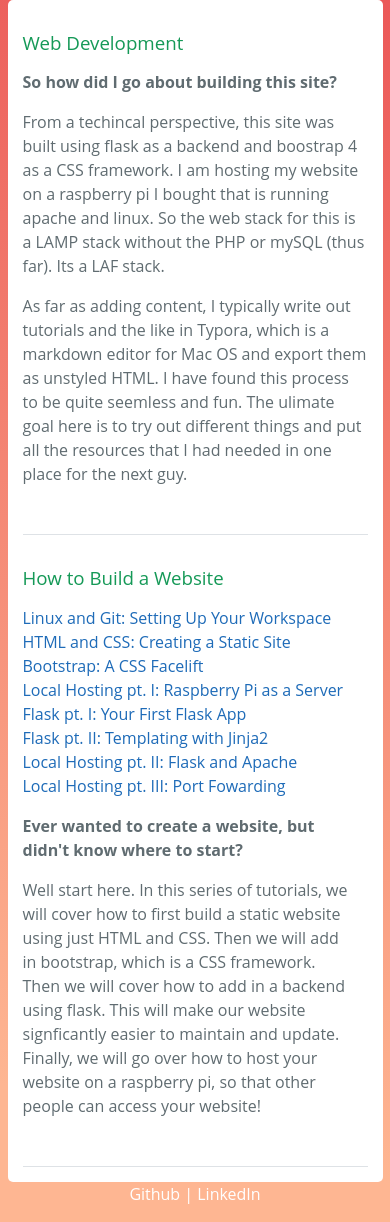
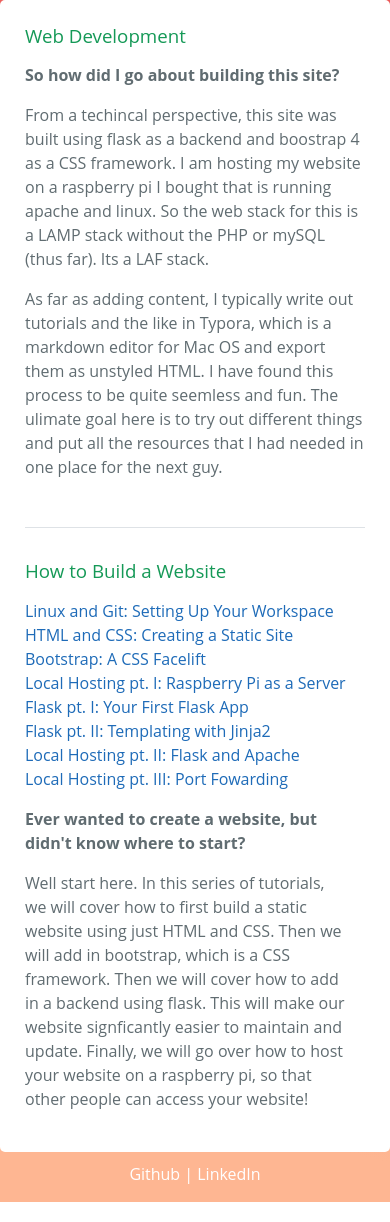
Before and after one commit to corydonbaylor/flask-app, a Flask app: page /webdev in a window 390 px wide. Shown: the part 56-1278 px from the top of the page. Run offline with Flask 2, Linux system fonts and the light colour scheme; some libraries are stand-ins or nearby versions.

Commit message:
mobile view fix pt 1

```diff
--- a/app/static/css/main.css
+++ b/app/static/css/main.css
@@ -50,6 +50,35 @@
     border-color: rgb(85,85,85);
   }
 
+/* main content section css */
+.grad{
+    background-color: white;
+    padding: 3rem;
+    border-radius: 5px;
+}
+
+@media only screen and (max-width: 576px) {
+    .grad {
+        padding:25px;
+    }
+}
+
+.blues{
+    background-image: linear-gradient(45deg, #4facfe 0%, #00f2fe 100%);
+}
+
+.greens{
+    background-image: linear-gradient(60deg, #96deda 0%, #50c9c3 100%);
+}
+
+.oranges{
+    background-image: linear-gradient(14deg, #feb692 10%, #ea5455 100%);
+}
+
+.greys{
+    background-image: linear-gradient(80deg, #a3bded 0%, #6991c7 100%)
+}
+
 /* Skill Icons for homepage*/
 .skill-icons-list{
     padding-left: 0;
@@ -77,6 +106,7 @@ color: #BD5D38
 .prof-link {
     color:white;
     text-align: center;
+    padding-top: 10px;
 }
 
 .prof-link a{
--- a/app/static/css/travel.css
+++ b/app/static/css/travel.css
@@ -49,6 +49,12 @@
     padding: 50px;
   }
 
+  @media only screen and (max-width: 576px) {
+    .para-tex {
+        padding:25px;
+    }
+}
+
   .travel-article{
     height:300px;
   }
--- a/app/static/custom.css
+++ b/app/static/custom.css
@@ -38,34 +38,7 @@ h6 {
   font-size: 12px;
 }
 
- /* main content section css */
-.grad{
-  background-color: white;
-  padding: 3rem;
-  border-radius: 5px;
-}
 
-@media only screen and (max-width: 576px) {
-  .grad {
-    padding:15px;
-  }
-}
-
-.blues{
-  background-image: linear-gradient(45deg, #4facfe 0%, #00f2fe 100%);
-}
-
-.greens{
-  background-image: linear-gradient(60deg, #96deda 0%, #50c9c3 100%);
-}
-
-.oranges{
-  background-image: linear-gradient(14deg, #feb692 10%, #ea5455 100%);
-}
-
-.greys{
-  background-image: linear-gradient(80deg, #a3bded 0%, #6991c7 100%)
-}
 
 .container {
   padding-top: 2rem;
@@ -210,7 +183,7 @@ h6 {
 
 @media only screen and (max-width: 576px) {
   .container {
-    max-width: 375px;
+    width: 100%;
   }
 }
 
@@ -347,6 +320,11 @@ Creating Subsections
   padding-top: 2rem !important;
   padding-bottom: 2rem !important;
 }
+
+.final-section{
+  padding-top: 2rem !important;
+}
+
 
 
 /*
--- a/app/templates/analytics.html
+++ b/app/templates/analytics.html
@@ -50,7 +50,7 @@
 
     </div>
 </div>
-<div id="xarigan" class="sub-section">
+<div id="xarigan" class="final-section">
     <h3>Automated Deck Building with Xaringan</h3>
     <div class="d-flex flex-wrap">
         <div class="small-col align-self-center">
--- a/app/templates/webdev.html
+++ b/app/templates/webdev.html
@@ -16,7 +16,7 @@
         that I had needed in one place for the next guy.
     </p>
 </div>
-<div class="sub-section">
+<div class="final-section">
     <h3>How to Build a Website</h3>
     <div class="d-flex flex-wrap">
         <div class="small-col">
```
Also changed, not shown: app/templates/index.html (+6 -4 lines). Lines whose indentation alone changed are shown as unchanged.
